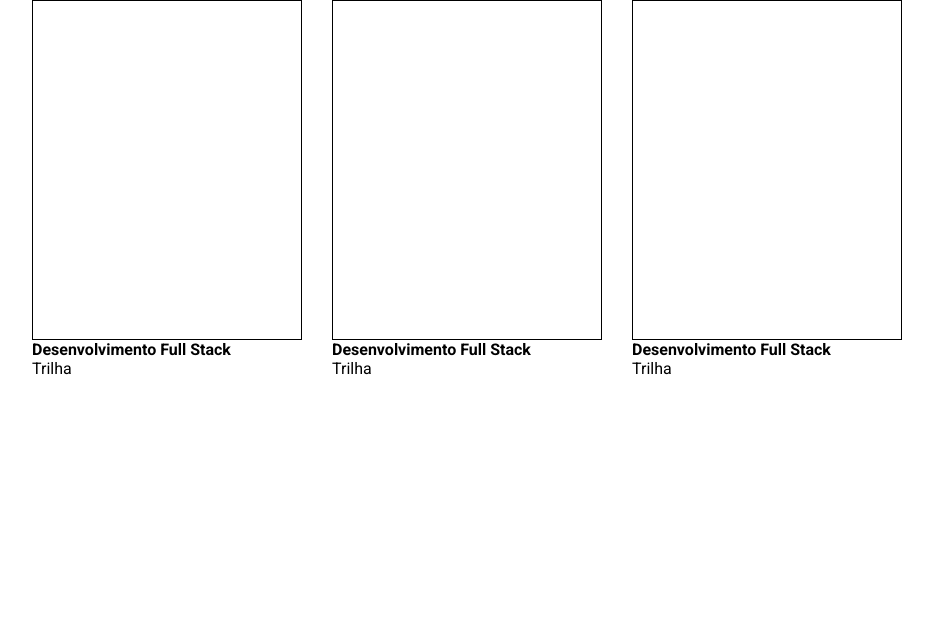
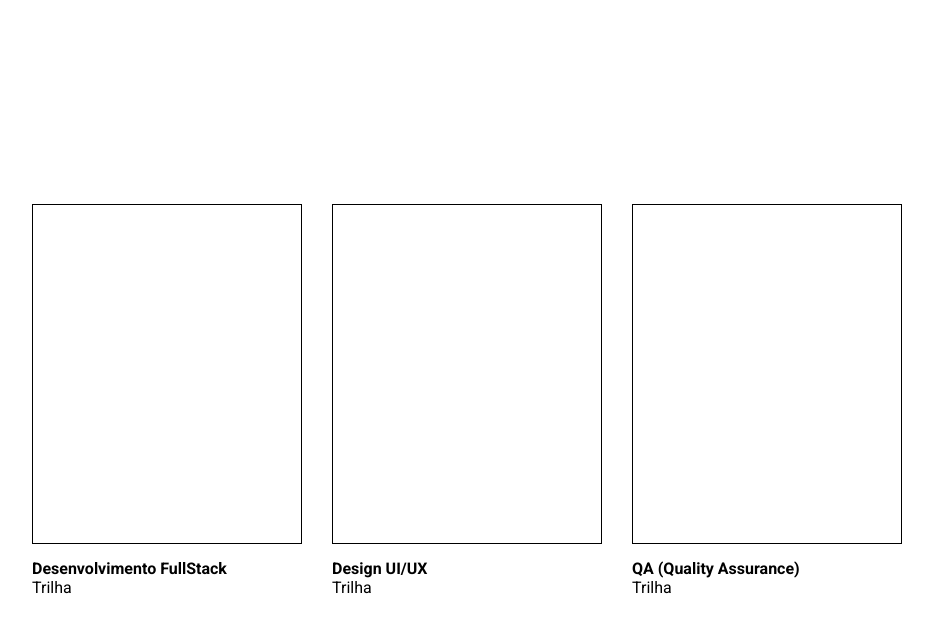
Before and after one commit to arthurisvi/frontend-orange-evolution, a React (Vite) app: page /trilhas in a window 1280 px wide. Shown: the top 632 px of the page, without its empty margins (173-1106 px from the left). Built offline with nearby package versions, Linux system fonts and the light colour scheme.

Commit message:
feat: componente de card tela de trilhas
Co-authored-by: Cássio Gabriel Mirailh Seehaber <cassiomirailh@users.noreply.github.com>

```diff
--- a/src/pages/Trails/index.jsx
+++ b/src/pages/Trails/index.jsx
@@ -3,12 +3,13 @@ import CardHeader from "@mui/material/CardHeader";
 import { ContainerCards } from "./style";
 import CardTrail from "../../shared/components/CardTrail";
 
+const trails = [{ title: "Desenvolvimento FullStack" }, { title: "Design UI/UX" }, { title: "QA (Quality Assurance)" }];
+
 const Trails = () => {
   return (
     <ContainerCards>
-      <CardTrail />
-      <CardTrail />
-      <CardTrail />
+      {trails.map((trail) => (
+        <CardTrail title={trail.title} description = "Trilha"/>))}
     </ContainerCards>
   );
 };
--- a/src/pages/Trails/style.js
+++ b/src/pages/Trails/style.js
@@ -2,8 +2,8 @@ import styled from "styled-components";
 
 export const ContainerCards = styled.div `
   display: flex;
-  flex-wrap: wrap;
   gap: 30px;
   justify-content: center;
   align-items: center;
+  height: 100vh;
 `;
--- a/src/shared/components/CardTrail/index.jsx
+++ b/src/shared/components/CardTrail/index.jsx
@@ -1,7 +1,7 @@
 import React from "react";
 import Box from "@mui/material/Box";
 
-const CardTrail = () => {
+const CardTrail = (props) => {
   return (
     <div>
       <Box
@@ -9,10 +9,11 @@ const CardTrail = () => {
           width: 270,
           height: 340,
           border: "1px solid black",
+          marginBottom: "15px"
         }}
       />
-      <strong>Desenvolvimento Full Stack</strong>
-      <p>Trilha</p>
+      <strong>{props.title}</strong>
+      <p>{props.description}</p>
     </div>
   );
 };
```
